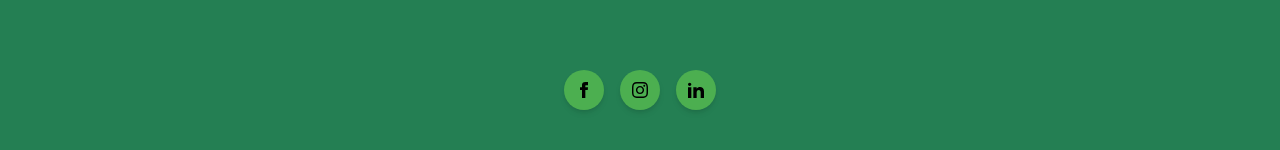
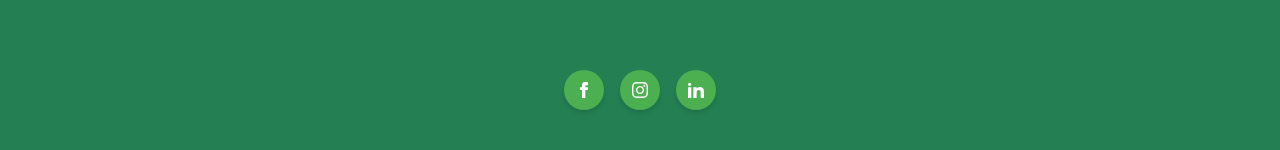
Before and after one commit to escgmbh/Fooders_Holding, a Vue app: page / in a window 1280 px wide. Shown: the part 2470-2620 px from the top of the page. Built offline with nearby package versions, Linux system fonts and the light colour scheme.

Commit message:
icons bg changed to white
Signed-off-by: amrizjantan <manager@edgedept.com>

```diff
--- a/src/components/Design/Default/Footer.vue
+++ b/src/components/Design/Default/Footer.vue
@@ -21,7 +21,7 @@
                     type="button"
                     data-te-ripple-init
                     data-te-ripple-color="light"
-                    class="mb-2 inline-block rounded-full p-3 text-xs font-medium uppercase leading-normal text-black shadow-md transition duration-150 ease-in-out hover:shadow-lg focus:shadow-lg focus:outline-none focus:ring-0 active:shadow-lg"
+                    class="mb-2 inline-block rounded-full p-3 text-xs font-medium uppercase leading-normal text-white shadow-md transition duration-150 ease-in-out hover:shadow-lg focus:shadow-lg focus:outline-none focus:ring-0 active:shadow-lg"
                     style="background-color: #4caf50"
                 >
                     <svg
@@ -40,7 +40,7 @@
                         type="button"
                         data-te-ripple-init
                         data-te-ripple-color="light"
-                        class="mb-2 inline-block rounded-full p-3 text-xs font-medium uppercase leading-normal text-black shadow-md transition duration-150 ease-in-out hover:shadow-lg focus:shadow-lg focus:outline-none focus:ring-0 active:shadow-lg"
+                        class="mb-2 inline-block rounded-full p-3 text-xs font-medium uppercase leading-normal text-white shadow-md transition duration-150 ease-in-out hover:shadow-lg focus:shadow-lg focus:outline-none focus:ring-0 active:shadow-lg"
                         style="background-color: #4caf50"
                     >
                         <svg
@@ -61,7 +61,7 @@
                     type="button"
                     data-te-ripple-init
                     data-te-ripple-color="light"
-                    class="mb-2 inline-block rounded-full p-3 text-xs font-medium uppercase leading-normal text-black shadow-md transition duration-150 ease-in-out hover:shadow-lg focus:shadow-lg focus:outline-none focus:ring-0 active:shadow-lg"
+                    class="mb-2 inline-block rounded-full p-3 text-xs font-medium uppercase leading-normal text-white shadow-md transition duration-150 ease-in-out hover:shadow-lg focus:shadow-lg focus:outline-none focus:ring-0 active:shadow-lg"
                     style="background-color: #4caf50"
                 >
                     <svg
```
